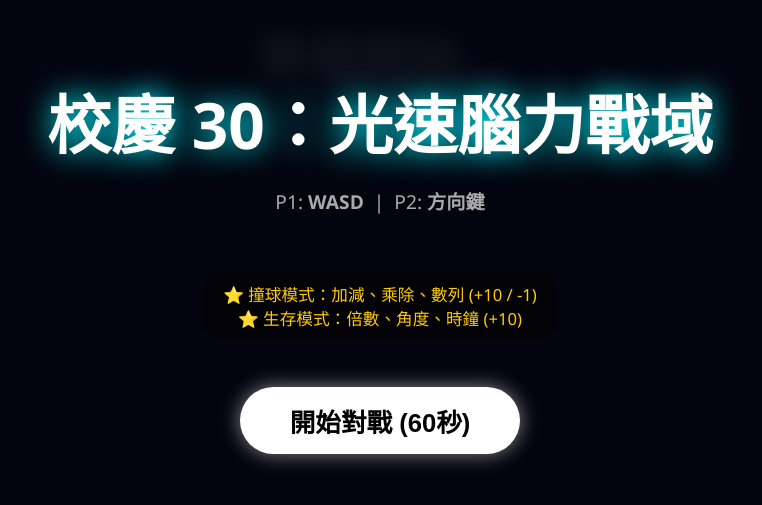
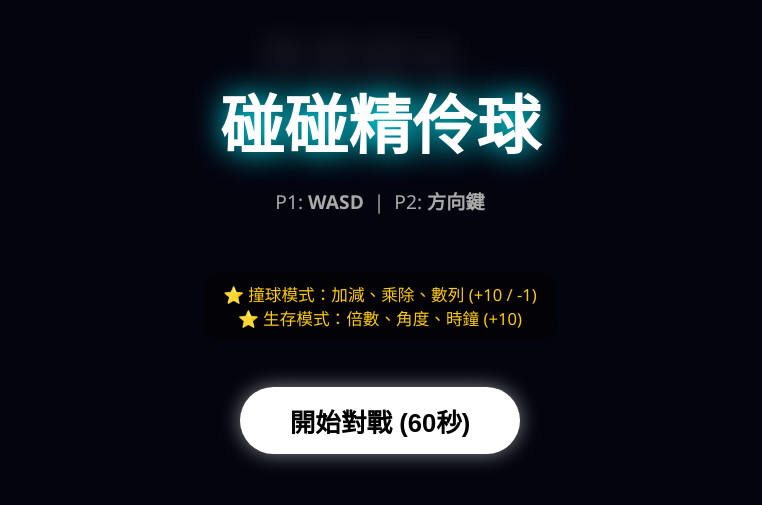
Before and after one commit to wongpt-ship-it/2pgame30, a plain HTML site: page index.html in a window 1280 px wide. Shown: the part 157-662 px from the top of the page, without its empty margins (260-1022 px from the left). Drawn offline with Linux system fonts and the light colour scheme.

Commit message:
Update index.html

```diff
--- a/index.html
+++ b/index.html
@@ -2,7 +2,7 @@
 <html lang="zh-HK">
 <head>
     <meta charset="UTF-8">
-    <title>校慶 30：光速腦力戰域</title>
+    <title>碰碰精伶球</title>
     <style>
         body {
             margin: 0;
@@ -178,7 +178,7 @@
         <!-- 開始畫面 -->
         <div id="start-screen" class="screen-content">
             <h1 style="font-size:5vw; color:white; text-shadow:0 0 30px #00f3ff; margin-bottom:10px;">
-                校慶 30：光速腦力戰域
+                碰碰精伶球
             </h1>
             <p style="font-size:1.5vw; color:#aaa; margin-bottom: 40px;">
                 P1: <b>WASD</b> &nbsp;|&nbsp; P2: <b>方向鍵</b>
```
